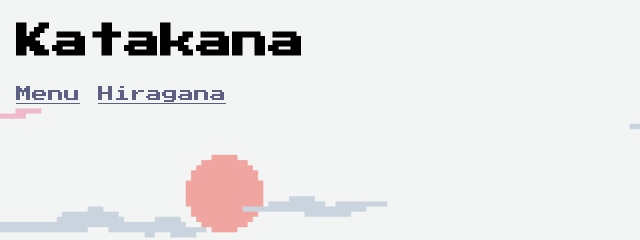
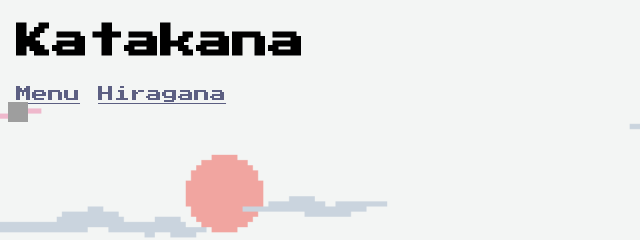
Before and after one commit to Podisti/Learn-Japan-io, a plain HTML site: page katakana.html in a window 1280 px wide. Shown: the top 240 px of the page, 0-640 px from the left. Drawn offline with Linux system fonts and the light colour scheme; grey boxes are pictures that could not be loaded; a web font is replaced by a local one.

Commit message:
Update katakana.html

```diff
--- a/katakana.html
+++ b/katakana.html
@@ -48,7 +48,7 @@
         </div>
     </footer>
 
-    <iframe width="0" height="0" src="https://www.youtube.com/embed/hNjHyUnBYLM?controls=0&autoplay=1" title="YouTube video player" frameborder="0" allow="accelerometer; autoplay; clipboard-write; encrypted-media; gyroscope; picture-in-picture" allowfullscreen></iframe>
+    <iframe width="20px" height="20px" src="https://www.youtube.com/embed/hNjHyUnBYLM?controls=0&autoplay=1" title="YouTube video player" frameborder="0" allow="accelerometer; autoplay; clipboard-write; encrypted-media; gyroscope; picture-in-picture" allowfullscreen></iframe>
 </body>
 
 
```
